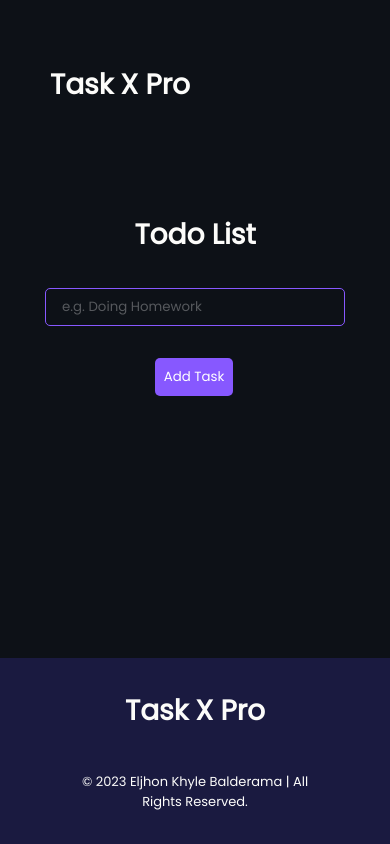
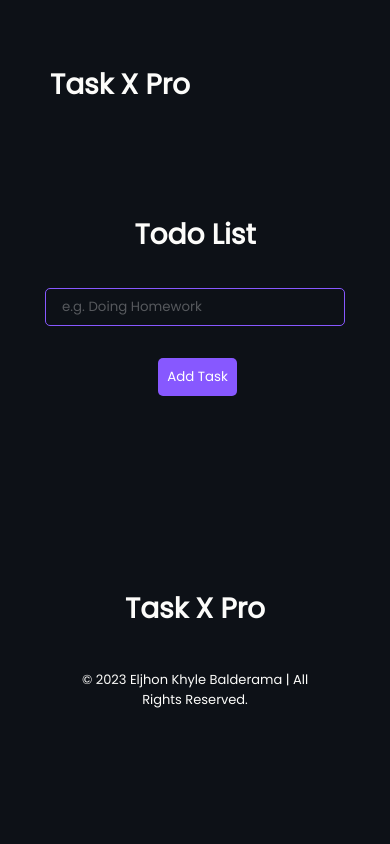
Before and after one commit to eljhonkhyle/todo-list, a React (Vite) app: page / in a window 390 px wide. Built offline with nearby package versions, Linux system fonts and the light colour scheme.

Commit message:
fixing some of the css to make it responsive

```diff
--- a/src/App.css
+++ b/src/App.css
@@ -47,23 +47,6 @@ h1 {
   border-radius: 6px;
 }
 
-.todo-form {
-  width: 100%;
-  margin-bottom: 1rem;
-}
-
-.todo-input {
-  outline: none;
-  background: none;
-  border: 1px solid #8758ff;
-  padding: 0.5rem 1rem;
-  margin-top: 1rem;
-  margin-bottom: 2rem;
-  width: 300px;
-  color: #fff;
-  border-radius: 5px;
-}
-
 .todo-input::placeholder {
   color: #ffffff4d;
 }
@@ -82,6 +65,27 @@ h1 {
   accent-color: #1A1A40;
 }
 
+.todo-form {
+  margin-bottom: 1rem;
+  display: flex;
+  justify-content: center;
+  align-items: center;
+  flex-direction: column;
+  text-align: center; /* Center text */
+}
+
+.todo-input {
+  outline: none;
+  background: none;
+  border: 1px solid #8758ff;
+  padding: 0.5rem 1rem;
+  margin-top: 1rem;
+  margin-bottom: 1rem; /* Reduce the margin to keep elements closer */
+  width: 300px;
+  color: #fff;
+  border-radius: 5px;
+}
+
 .todo-btn {
   background: #8758ff;
   color: #fff;
@@ -90,9 +94,11 @@ h1 {
   cursor: pointer;
   border-radius: 5px;
   margin-left: 5px;
+  margin-bottom: 2rem; /* Increase margin to add more space below the button */
+  margin-top: 1rem;
 }
 
-.update-btn{
+.update-btn {
   background: #8758ff;
   color: #fff;
   border: none;
@@ -101,8 +107,10 @@ h1 {
   border-radius: 5px;
   margin-left: 5px;
   width: 78px;
+  margin-bottom: 1rem;
+  margin-top: 1rem;
+}
 
-}
 
 .todo {
   display: flex;
@@ -143,16 +151,12 @@ h1 {
 
 .footer__container {
   padding: 2em 5rem;
-  position: fixed;
   bottom: 0;
-  left: 0;
-  background-color: #1A1A40;
   border-top: 1px rgba(0, 0, 0, 0.1);
-  width: 100%;
+  margin-top: 5rem;
 }
 
-.footer__title,
-.footer__link {
+.footer__title {
     color: #FCFCFA;
 }
 
@@ -180,16 +184,6 @@ h1 {
       background: none;
     }
 
-    .todo-btn{
-     display: flex;
-     margin-left: 110px;
-    }
-
-    .update-btn{
-      display: flex;
-      margin-left: 110px;
-      justify-content: center;
-    }
 }
 
 .footer__container.scrolled {
```
